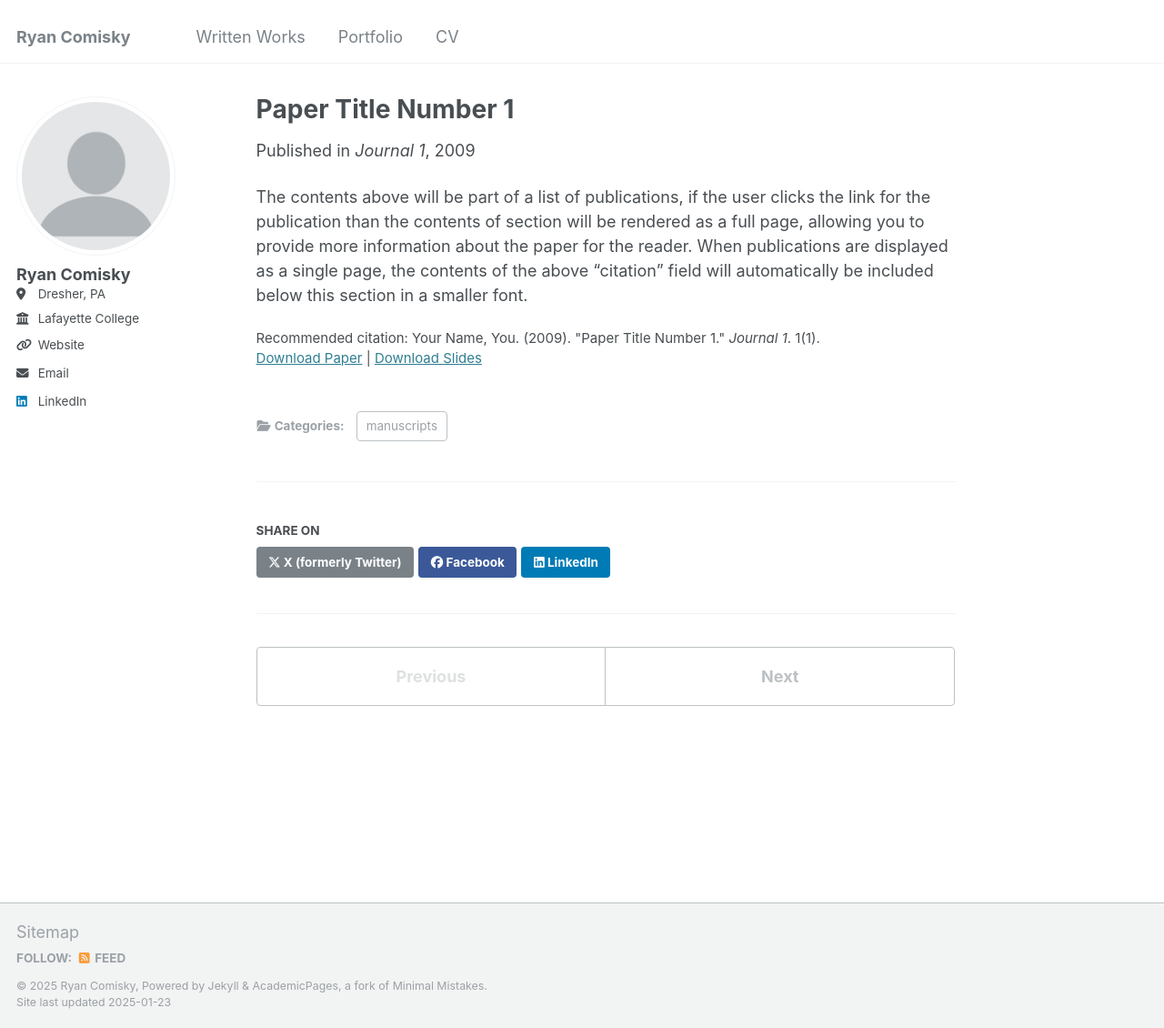
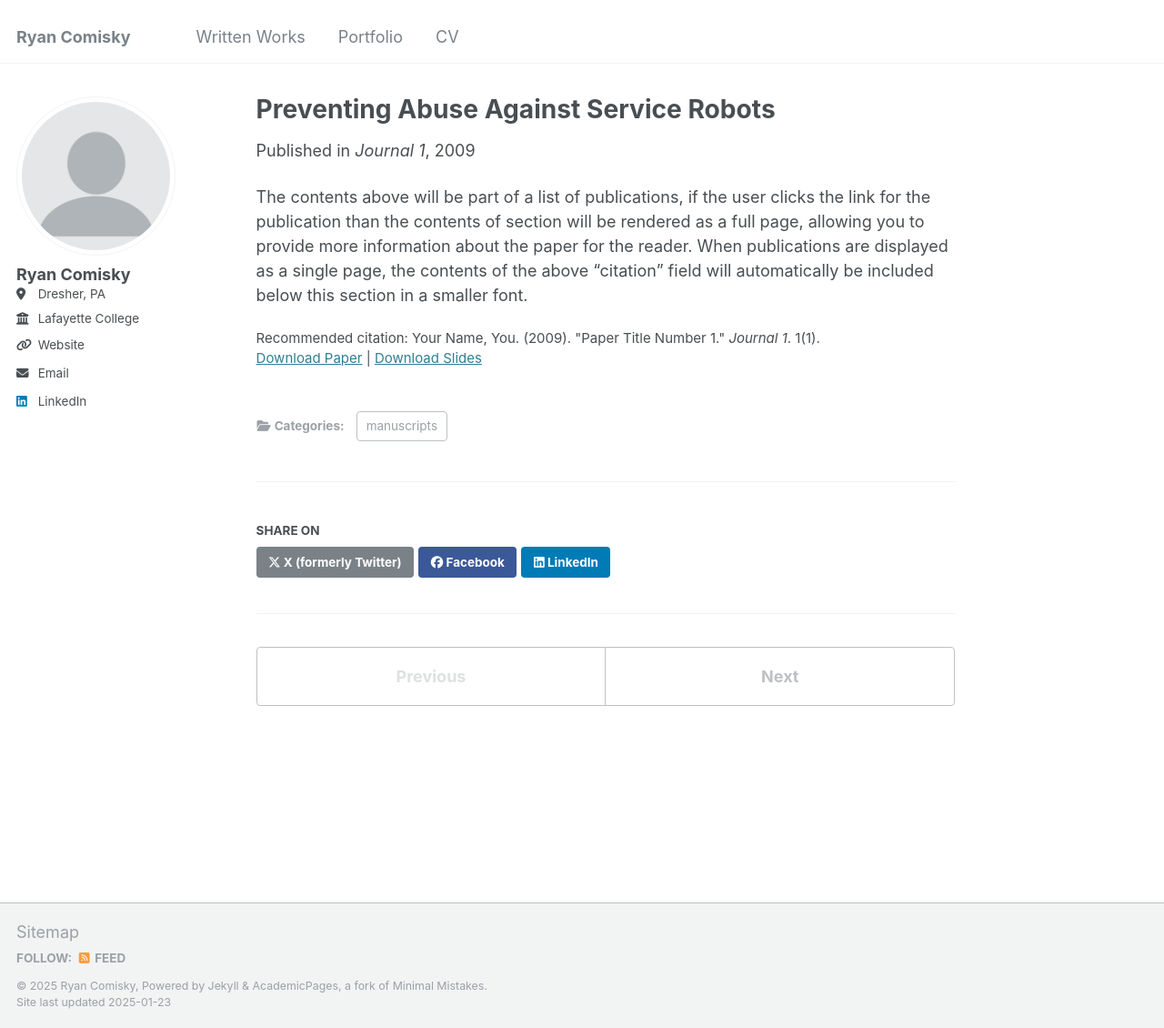
Before and after one commit to Ryan-Comisky/Ryan-Comisky.github.io, a Jekyll site: the page built from _publications/2009-10-01-paper-title-number-1.md, in a window 1280 px wide and 1130 px high. Shown: the whole window at 91% size. Built offline with Jekyll 4.4.1, drawn with Linux system fonts in a browser that asks for light colours.

Commit message:
Update 2009-10-01-paper-title-number-1.md

```diff
--- a/_publications/2009-10-01-paper-title-number-1.md
+++ b/_publications/2009-10-01-paper-title-number-1.md
@@ -1,13 +1,13 @@
 ---
-title: "Paper Title Number 1"
+title: "Preventing Abuse Against Service Robots"
 collection: publications
 category: manuscripts
-permalink: /publication/2009-10-01-paper-title-number-1
+permalink: /publication/Preventing-Abuse-Against Service-Robots
 excerpt: 'This paper is about the number 1. The number 2 is left for future work.'
 date: 2009-10-01
 venue: 'Journal 1'
-slidesurl: 'http://academicpages.github.io/files/slides1.pdf'
-paperurl: 'http://academicpages.github.io/files/paper1.pdf'
+slidesurl: 'http://Ryan-Comisky.github.io/files/.pdf'
+paperurl: 'http://Ryan-Comisky.github.io/files/paper1.pdf'
 citation: 'Your Name, You. (2009). &quot;Paper Title Number 1.&quot; <i>Journal 1</i>. 1(1).'
 ---
 
```
